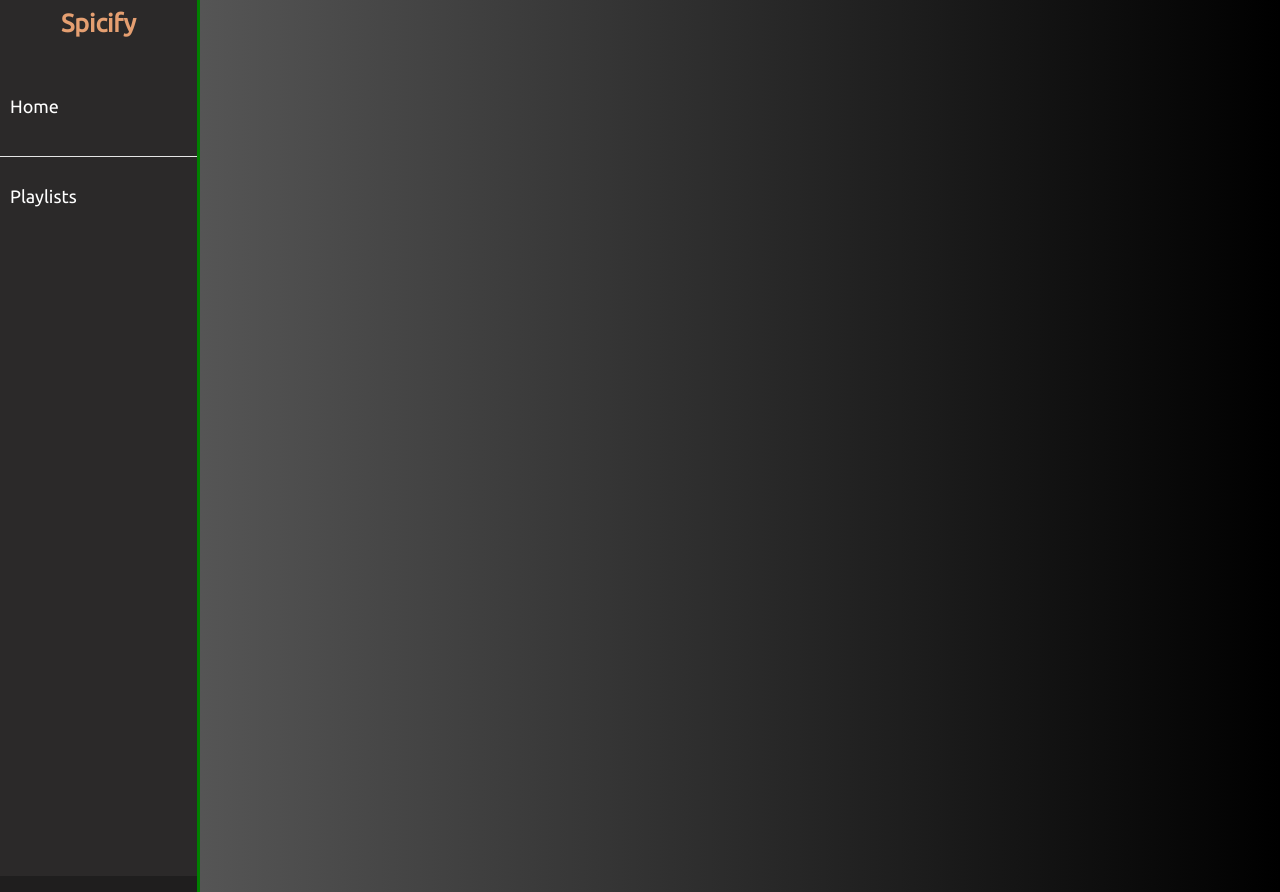
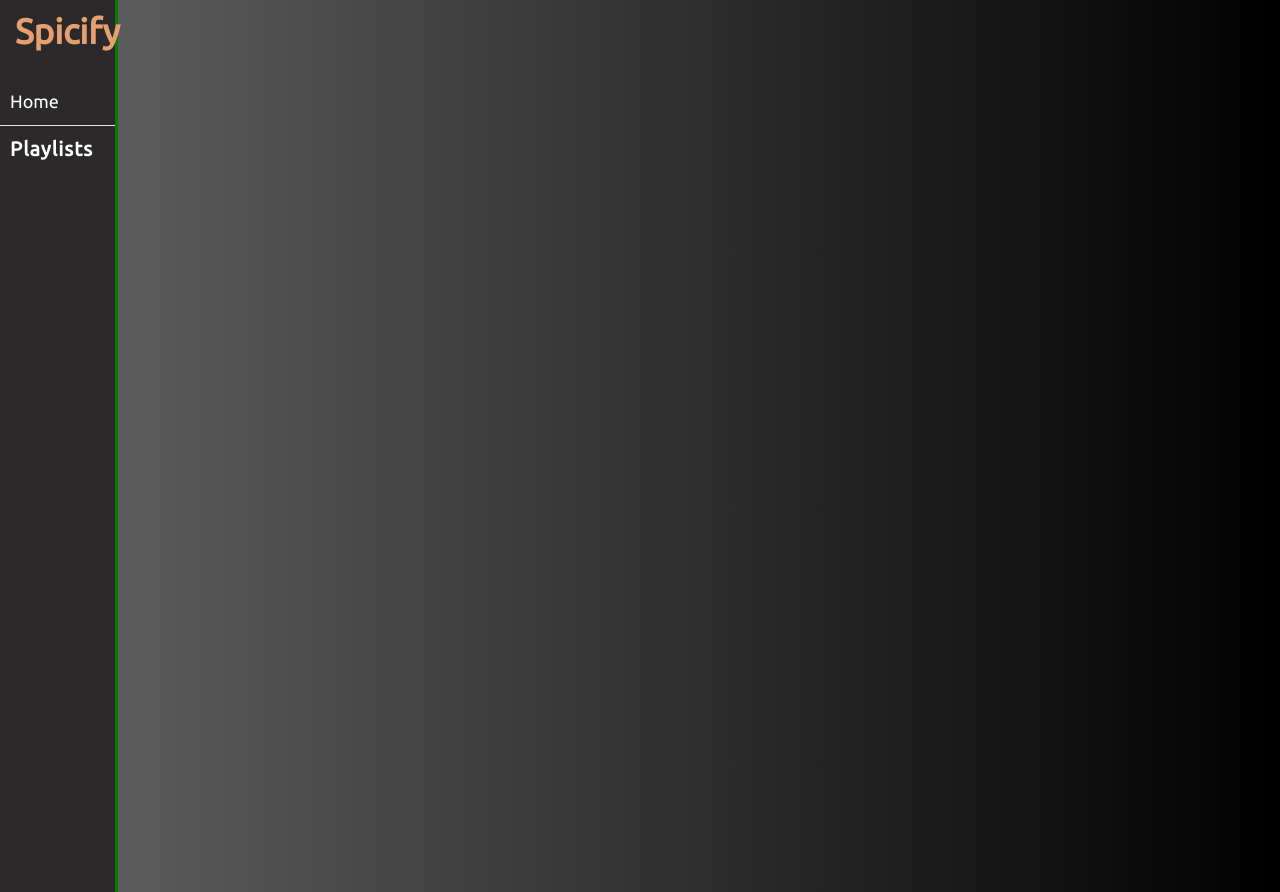
Before and after one commit to WSU-4110/Spicify, a Django app: page /rezz in a window 1280 px wide. Run offline with Django 3.2, Linux system fonts and the light colour scheme; some libraries are stand-ins or nearby versions.

Commit message:
home fix

```diff
--- a/hello/static/hello/site.css
+++ b/hello/static/hello/site.css
@@ -25,45 +25,24 @@
 
 .dash-nav {
     grid-area: "nav";
-    background: #1f1e1e;
+    background: #2b2929;
     /* height: 90vh; */
-    display: flex;
-    flex-direction: column;
-    justify-content: flex-start;
-    min-width: 200px;
-    align-self: flex-start;
+    display: grid;
+    grid-template-rows: .1fr 5px 1fr;
+
+    max-width: 240px;
     min-height: 4em;
     border-right: 3px solid green;
-}
-
-@media (min-width: 1000px) {
-    body {
-/*         overflow: hidden; */
-    }
-    .dash-nav {
-        height: 100vh;
-        position: fixed;
-
-    }
-    .dash-nav ul {
-        height: 100%;
-      width: 100%;
-
-    }
-
-    .buts {
-        display: grid;
-        grid-template-rows: repeat(3, 1fr);
-        grid-template-columns: repeat(3, 1fr);
-    }
-    footer {
-        display: flex;
-        justify-content: flex-end;
-    }
+    color: white;
 }
 
 .dash-nav ul {
-    background: #2b2929;
+  margin-bottom: 10px;
+  margin-left: 10px;
+}
+
+.dash-nav .top-header {
+/*     background: #2b2929; */
     list-style: none;
     display: flex;
     flex-direction: column;
@@ -74,24 +53,16 @@
     font-size: 18px;
 }
 
-.dash-nav li:nth-child(2) {
+.dash-nav .top-header li:nth-child(2) {
   margin-top: 30px;
 }
-.dash-nav li {
-  padding-bottom: 10px;
-  padding-left: 10px;
-}
 
-.dash-nav li:nth-child(5) {
-  padding-top: 10px;
-}
-
-.dash-nav li a {
+.dash-nav .top-header li a {
     text-decoration: none;
     color: #fff;
 }
 
-.dash-nav li a:hover {
+.dash-nav .top-header li a:hover {
     background: rgba(0,0,0,0.5);
     padding-left: 5px;
     border-left: 5px solid green;
@@ -103,20 +74,59 @@
 .dash-nav .logo {
    display: flex;
    justify-content: center;
-   margin: 5px 0 20px 0;
+   margin: 5px 0 0px 0;
    width: 100%;
 }
 
 .logo a {
    text-decoration: none;
    font-weight: 800;
-   font-size: 25px;
+   font-size: 35px;
    color: #E59F71;
 }
 
-hr {
+
+.logo a:hover {
+  color: #E59F71;
+  text-decoration: none;
+  filter: brightness(.8);
+}
+
+.hr {
     background: white;
+    margin:0;
+    padding:0;
 }
+
+.playlist-container {
+  padding: 7px 5px 0 0px;
+}
+
+.playlist-container .playlist-title {
+  padding-left: 10px;
+  font-size: 20px;
+  font-weight: 800;
+  letter-spacing: 1px;
+}
+
+.playlist-container .bottom-header {
+  list-style: none;
+  text-decoration: 0;
+  font-size: 15px;
+  word-wrap: break-word;
+}
+
+.bottom-header li {
+  padding-bottom: 5px;
+  cursor: pointer;
+  margin-right: 10px;
+}
+
+.bottom-header li:hover {
+  box-shadow: 0px 1px 5px rgba(0,0,0,1);
+  background: #3d3131;
+}
+
 
 .cg {
     grid-area: categories;
@@ -171,6 +181,32 @@
 
 .buts a {
   text-decoration: none;
+}
+
+@media (min-width: 1000px) {
+    body {
+/*         overflow: hidden; */
+    }
+    .dash-nav {
+        height: 100vh;
+        position: fixed;
+
+    }
+    .dash-nav ul {
+        height: 100%;
+      width: 100%;
+
+    }
+
+    .buts {
+        display: grid;
+        grid-template-rows: repeat(3, 1fr);
+        grid-template-columns: repeat(3, 1fr);
+    }
+    footer {
+        display: flex;
+        justify-content: flex-end;
+    }
 }
 
  @media only screen and (max-width: 1000px) {
@@ -228,8 +264,8 @@
         justify-content: center;
     }
 }
-
-@keyframes load-in {
+/* animation unnecessarily slows down site */
+/* @keyframes load-in {
   0% {
     background: gray;
     transform: translateX(-50px);
@@ -255,6 +291,6 @@
 
   100% {
     opacity: 1;
-  }
+  } */
 
 }
--- a/hello/templates/hello/layout.html
+++ b/hello/templates/hello/layout.html
@@ -1,13 +1,13 @@
 <!DOCTYPE html>
 <html>
+
 <head>
-    <meta charset="utf-8"/>
+    <meta charset="utf-8" />
     <title>Spicify</title>
 
     <!-- Link to bootstrap css library -->
-    <link href="https://stackpath.bootstrapcdn.com/bootstrap/4.3.1/css/bootstrap.min.css"
-    rel="stylesheet" integrity="sha384-ggOyR0iXCbMQv3Xipma34MD+dH/1fQ784/j6cY/iJTQUOhcWr7x9JvoRxT2MZw1T"
-    crossorigin="anonymous">
+    <link href="https://stackpath.bootstrapcdn.com/bootstrap/4.3.1/css/bootstrap.min.css" rel="stylesheet"
+        integrity="sha384-ggOyR0iXCbMQv3Xipma34MD+dH/1fQ784/j6cY/iJTQUOhcWr7x9JvoRxT2MZw1T" crossorigin="anonymous">
     <link href="https://fonts.googleapis.com/css?family=Ubuntu&display=swap" rel="stylesheet">
     {% load static %}
     <link rel="stylesheet" href="{% static 'hello/site.css' %}" type="text/css">
@@ -16,23 +16,24 @@
     <link rel="stylesheet" href="{% static 'hello/yearRange.css' %}" type="text/css">
     <link rel="stylesheet" href="{% static 'hello/playlist_view.css' %}" type="text/css">
 </head>
+
 <body>
 
     <nav class="dash-nav">
-        <ul>
+        <ul class="top-header">
             <div class="logo"><a href="{% url 'home' %}">Spicify</a></div>
             <li> <a class="navButton" href="{% url 'category' %}"> Home </a> </li>
             <li class="message"> {{name}} </li>
-            <hr>
-            <li>Playlists</li>
-            <ul>
-              <br>
-              {% for i in playlist%}
-              <br>
-              <li>{{i}}</li>
-              {% endfor %}
-              <br>
         </ul>
+        <hr class="hr">
+        <div class="playlist-container">
+            <h4 class="playlist-title">Playlists</h4>
+            <ul class="bottom-header">
+                    {% for i in playlist%}
+                    <li>{{i}}</li>
+                    {% endfor %}
+            </ul>
+        </div>
     </nav>
     {% block content %}
     {% endblock %}
```
